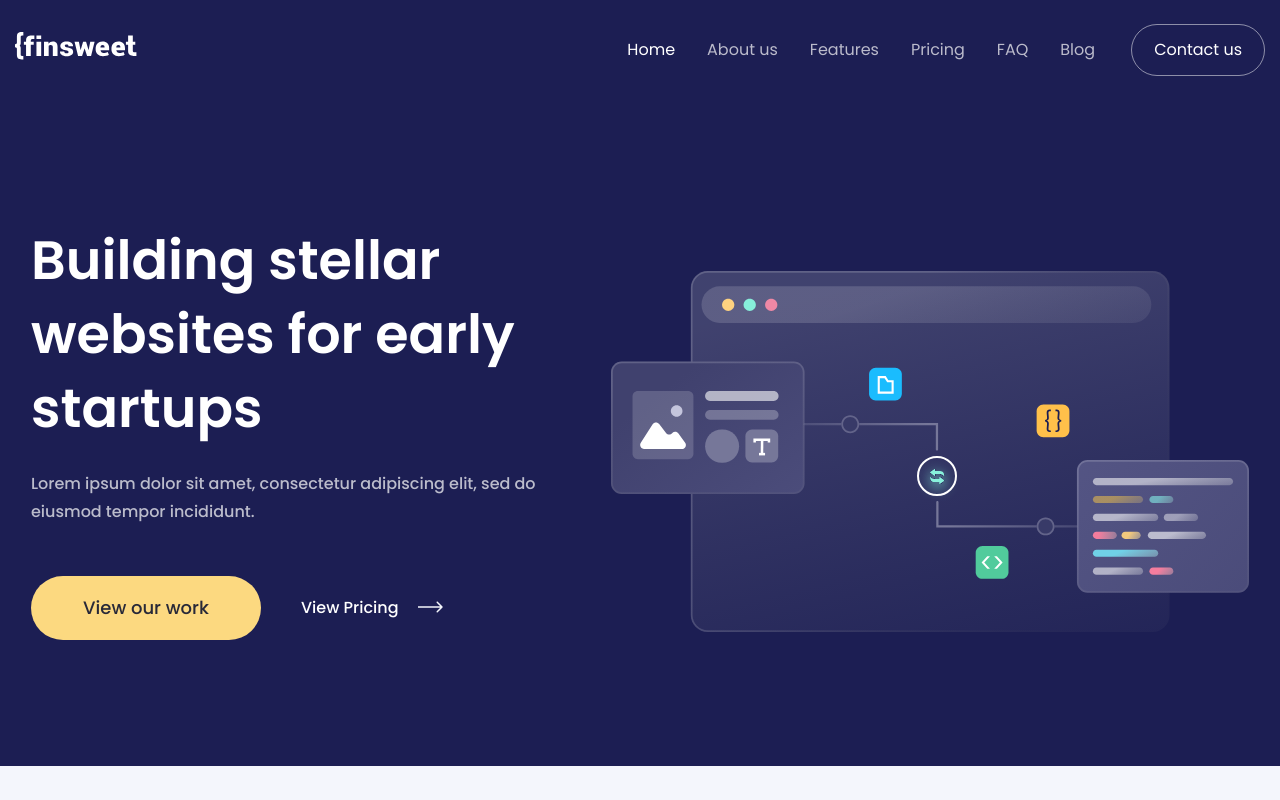
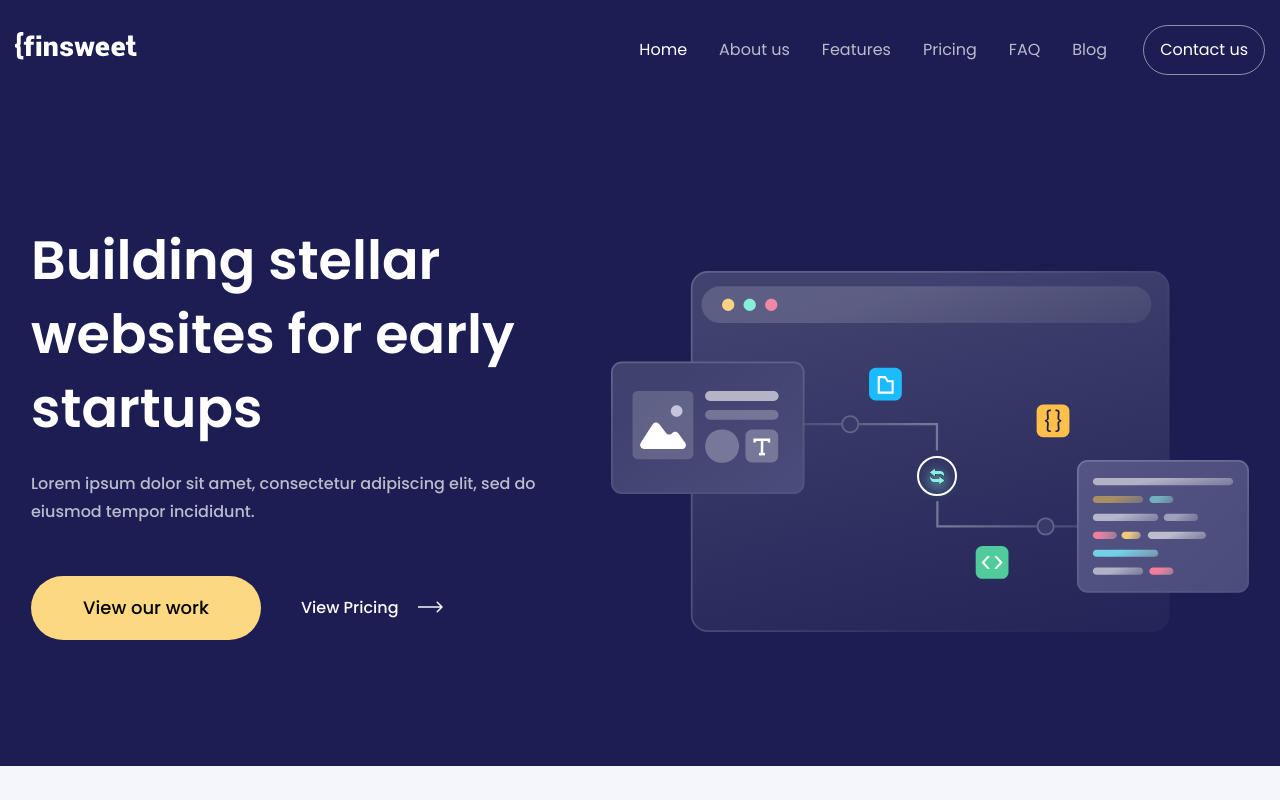
Before and after one commit to DmitryMass/finSweetBootstrap, a website: page index.pug in a window 1280 px wide. Shown: the top 800 px of the page. Drawn offline with nearby package versions, Linux system fonts and the light colour scheme; files that its build step writes are made by us from their sources.

Commit message:
w3cval button

```diff
--- a/pug/header.pug
+++ b/pug/header.pug
@@ -8,8 +8,7 @@ header.header
                 each headerLink in linkVar
                     li
                         a.header-nav__link(href=headerLink.link)=headerLink.title
-                button(type='button').header-btn
-                    a.header-btn__link(href="#") Contact us
+            a.header-btn__link.header-btn(href="#") Contact us
         nav.navbar
             button.navbar-toggler(type='button' data-bs-toggle='offcanvas' data-bs-target='#offcanvasNavbar' aria-controls='offcanvasNavbar')
                 span.navbar-toggler-icon
@@ -23,5 +22,4 @@ header.header
                         each headerLink in linkVar
                             li.nav-item
                                 a.nav-link(href=headerLink.link)=headerLink.title
-                        button(type='button').header-btn
-                            a.header-btn__link(href="#") Contact us
+                        a.header-btn__link.header-btn(href="#") Contact us
--- a/pug/indexPage/main.pug
+++ b/pug/indexPage/main.pug
@@ -4,8 +4,8 @@ main.main
             h1.h1 Building stellar websites for early startups
             p.p2-body Lorem ipsum dolor sit amet, consectetur adipiscing elit, sed do eiusmod tempor incididunt.
             .main-btn.flex-container
-                button(type="button").button
-                    a.main-btn__link.label-one(href="#") View our work
+                //- button(type="button")
+                a.main-btn__link.label-one.button(href="#") View our work
                 a.main-btn__price.label-two(href="#") View Pricing
                     object.main-btn__obj(data="./assets/icons/arrow.svg", type="image/svg+xml")
         .main-picture
--- a/styles/_header.scss
+++ b/styles/_header.scss
@@ -13,6 +13,7 @@
     }
   }
   &-nav {
+    display: flex;
     &__link {
       display: inline-block;
       padding: 12px 16px;
@@ -30,7 +31,9 @@
     border-radius: 40px;
     margin-left: 20px;
     &__link {
-      display: inline-block;
+      display: flex;
+      justify-content: center;
+      align-items: center;
       padding: 12px 16px;
       &:hover {
         color: $white;
```
Also changed, not shown: dist/css/main.css, dist/css/main.min.css, index.html.
